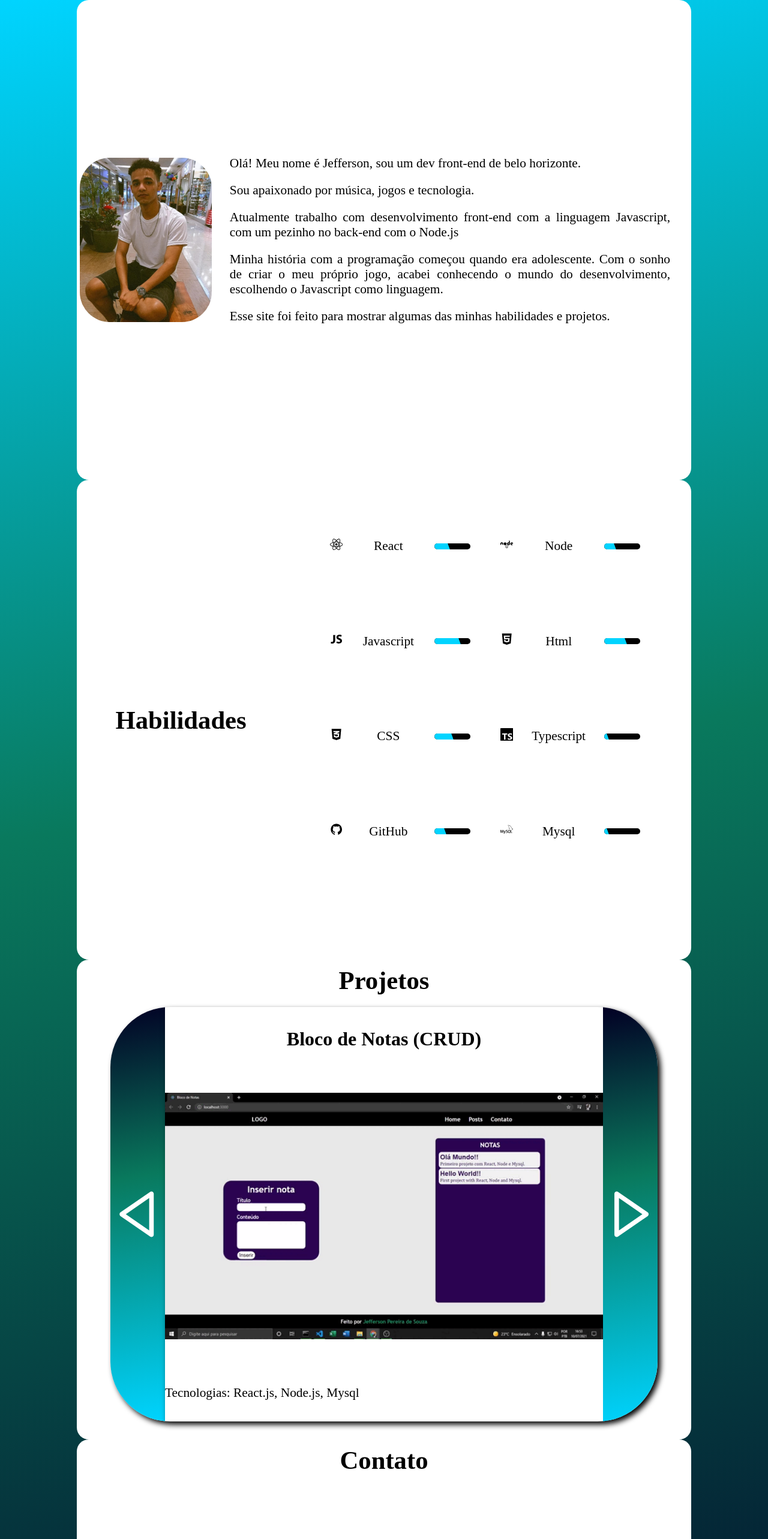
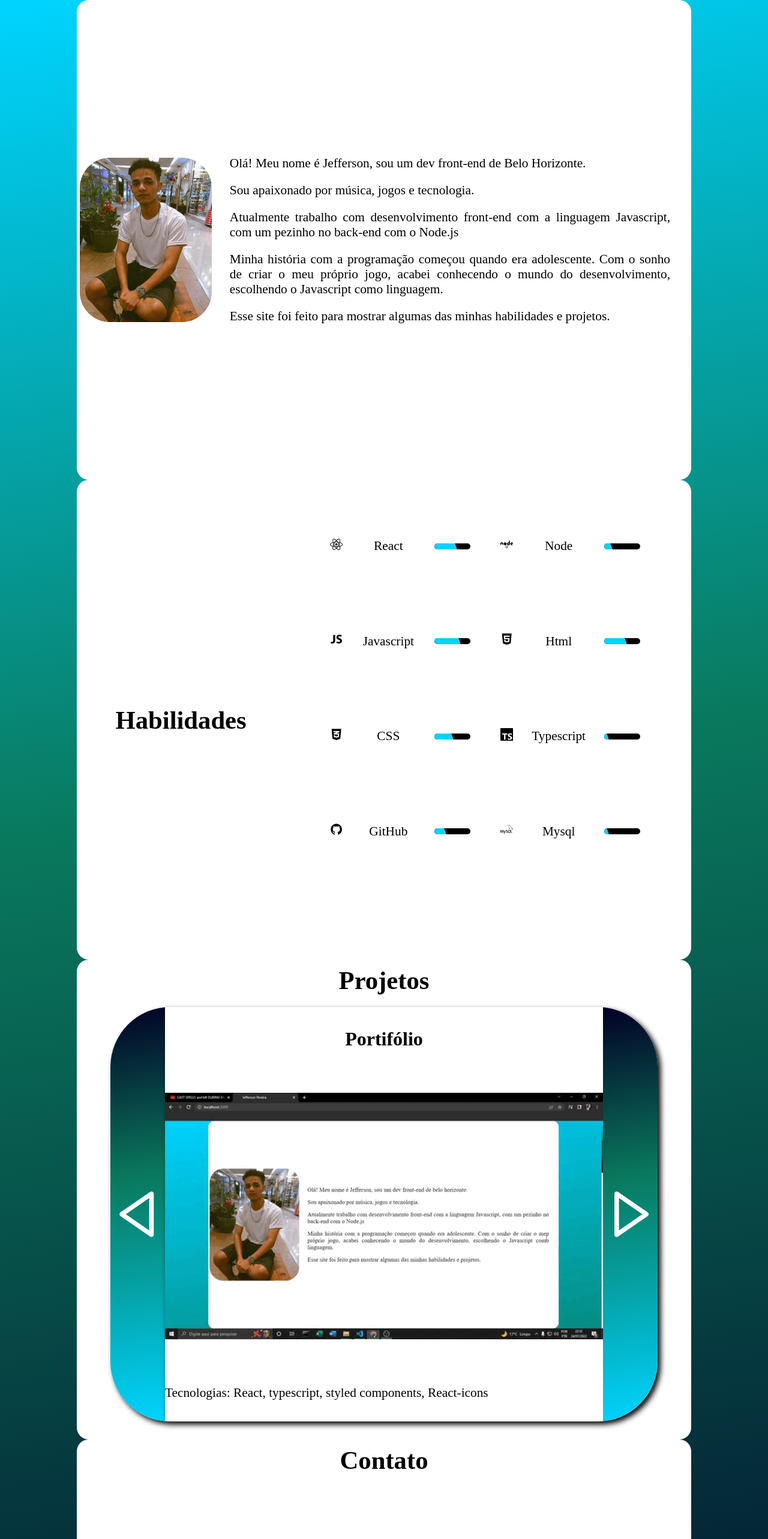
Before and after one commit to Jefferson13t/portifolio, a React (Create React App) app: page / in a window 1280 px wide. Shown: the top 2566 px of the page at 60% size. Built offline with nearby package versions, Linux system fonts and the light colour scheme.

Commit message:
terminando a ideia inicial do projeto

```diff
--- a/src/Components/Main/Sobre/style.ts
+++ b/src/Components/Main/Sobre/style.ts
@@ -19,11 +19,6 @@ export const About = styled.div`
         width: 50%;
         min-width: 150px;
         transition: .5s;
-
-        &:hover {
-            transform: rotate(-13deg)
-
-        }
      }
 
 `
--- a/src/data.tsx
+++ b/src/data.tsx
@@ -11,6 +11,7 @@ import calculadora from './img/calculadora.gif'
 import snake from './img/snake.gif'
 import whatsAppUI from './img/whatsAppUI.gif'
 import facebookUI from './img/facebookUI.gif'
+import portifolio from './img/portifolio.gif'
 
 
 interface datas {
@@ -52,7 +53,7 @@ export const data: datas = {
     about: {
         img: profile,
         resume: [
-            "Olá! Meu nome é Jefferson, sou um dev front-end de belo horizonte.",
+        "Olá! Meu nome é Jefferson, sou um dev front-end de Belo Horizonte.",
         " Sou apaixonado por música, jogos e tecnologia.",
         "Atualmente trabalho com desenvolvimento front-end com a linguagem Javascript, com um pezinho no back-end com o Node.js",
         "Minha história com a programação começou quando era adolescente. Com o sonho de criar o meu próprio jogo, acabei conhecendo o mundo do desenvolvimento, escolhendo o Javascript como linguagem.",
@@ -62,11 +63,11 @@ export const data: datas = {
     },
     skills: [{
         habName: "React",
-        habLevel: 40,
+        habLevel: 60,
         logo: <FaReact />
     },{
         habName: "Node",
-        habLevel: 30,
+        habLevel: 20,
         logo: <FaNode />
     },{
         habName: "Javascript",
@@ -98,21 +99,29 @@ export const data: datas = {
 
     projects: [
         {
+            title: "Portifólio",
+            img: portifolio,
+            techs: "React, typescript, styled components, React-icons",
+            link: "https://github.com/Jefferson13t/portifolio"
+        },
+        {
             title: "Bloco de Notas (CRUD)",
             img: noteBlock,
             techs: "React.js, Node.js, Mysql",
             link: "https://github.com/Jefferson13t/Note-block"
-        }, {
+        },
+        {
+            title: "Snake",
+            img: snake,
+            techs: "Javascript, Html, css",
+            link: "https://github.com/Jefferson13t/snake-game"
+        },
+        {
             title: "Calculadora",
             img: calculadora,
             techs: "Javascript, Html, css",
             link: "https://github.com/Jefferson13t/Calculator_2.0"
-        }, {
-            title: "Snake",
-            img: snake,
-            techs: "Javascript, Html, css",
-            link: "https://github.com/Jefferson13t/snake-game"
-        }, {
+        },  {
             title: "Whastapp UI",
             img: whatsAppUI,
             techs: "React",
@@ -129,15 +138,6 @@ export const data: datas = {
 
     contact: [
         {
-            perfil: "jeferson_souuza",
-        logo: <AiOutlineInstagram />,
-        link: "https://www.instagram.com/jeferson_souuza/",
-        },{
-            perfil: "jefferson13t",
-        logo: <AiFillGithub />,
-        link: "https://github.com/Jefferson13t",
-        },
-        {
         perfil: "jefersonpereira1331@gmail.com",
         logo: <HiOutlineMail />,
         },
@@ -146,6 +146,16 @@ export const data: datas = {
         logo: <AiOutlineLinkedin />,
         link: "https://www.linkedin.com/in/jefferson-pereira-845807181/",
         }
+        ,
+        {
+        perfil: "jeferson_souuza",
+        logo: <AiOutlineInstagram />,
+        link: "https://www.instagram.com/jeferson_souuza/",
+        },{
+        perfil: "jefferson13t",
+        logo: <AiFillGithub />,
+        link: "https://github.com/Jefferson13t",
+        }
     ],
     credits: "Obrigado pelo seu tempo! Sinta-se livre para entrar em contato comigo usando uma das redes a seguir."
 
```
Also changed, not shown: src/img/portifolio.gif (added). Lines whose indentation alone changed are shown as unchanged.
